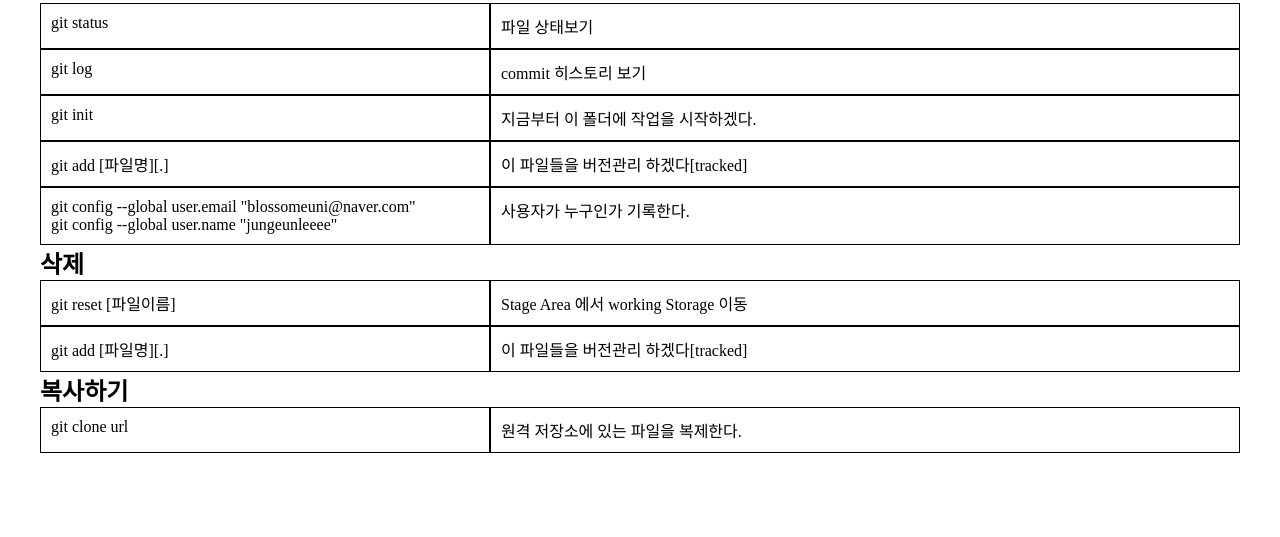
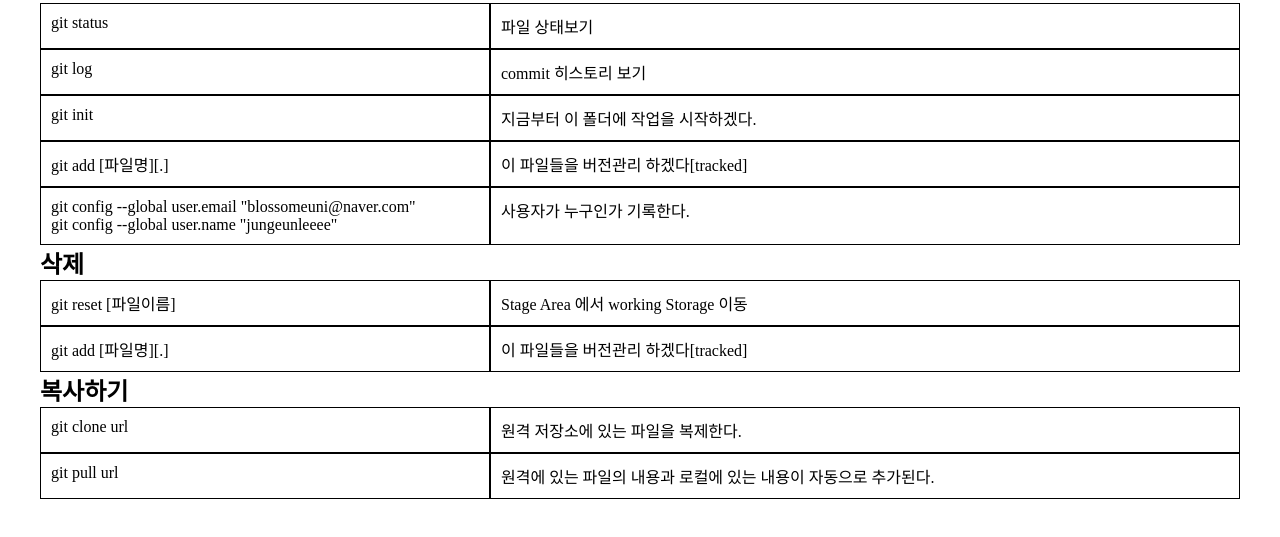
Before and after one commit to jungeunleeee/work, a plain HTML site: page index.html in a window 1280 px wide. Shown: the part 69-606 px from the top of the page. Drawn offline with Linux system fonts and the light colour scheme.

Commit message:
forth commit

```diff
--- a/index.html
+++ b/index.html
@@ -38,6 +38,8 @@
         <div class="grid">
             <div>git clone url</div>
             <div>원격 저장소에 있는 파일을 복제한다.</div>
+            <div>git pull url</div>
+            <div>원격에 있는 파일의 내용과 로컬에 있는 내용이 자동으로 추가된다.</div>
         </div>
 
     </div>
```
